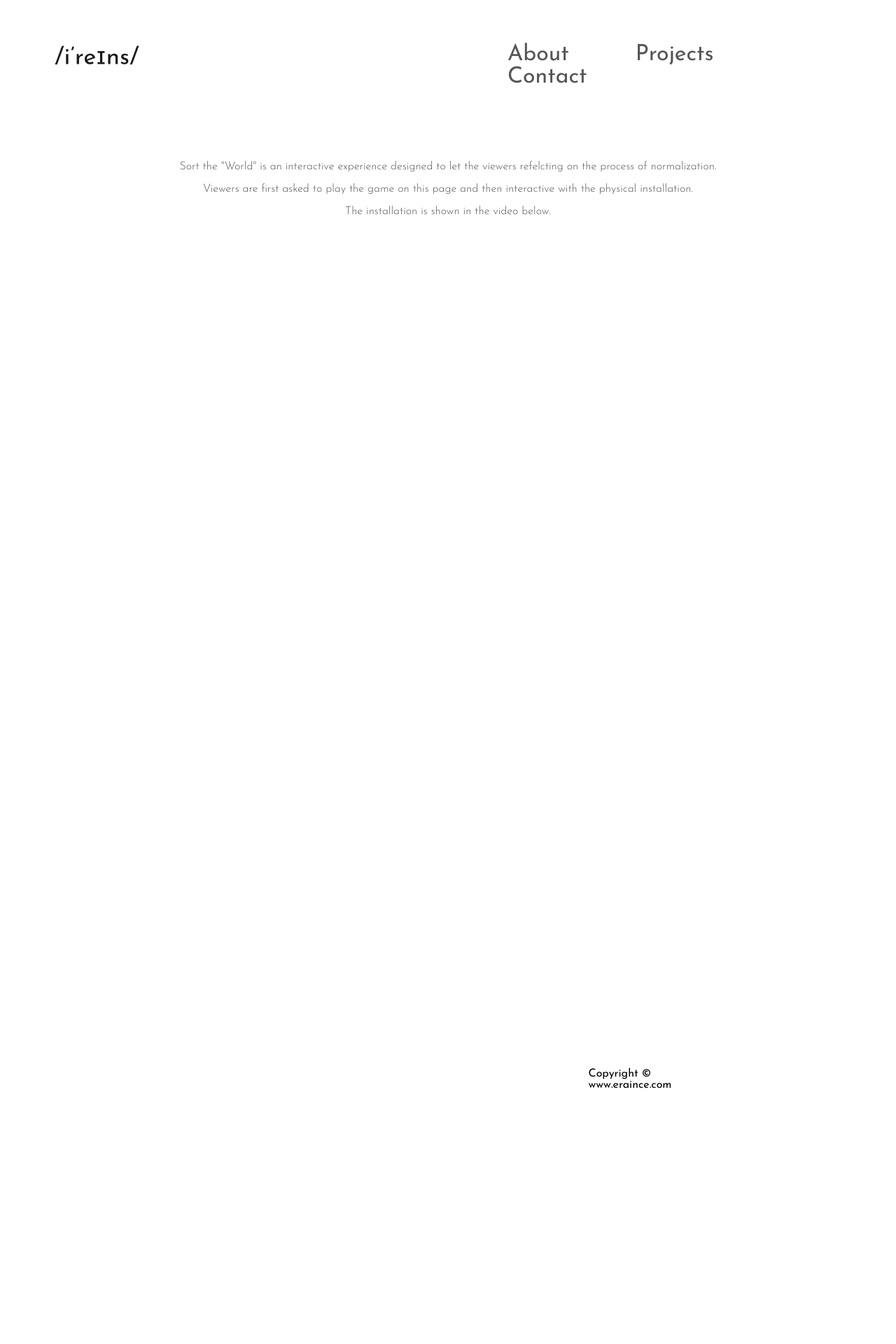
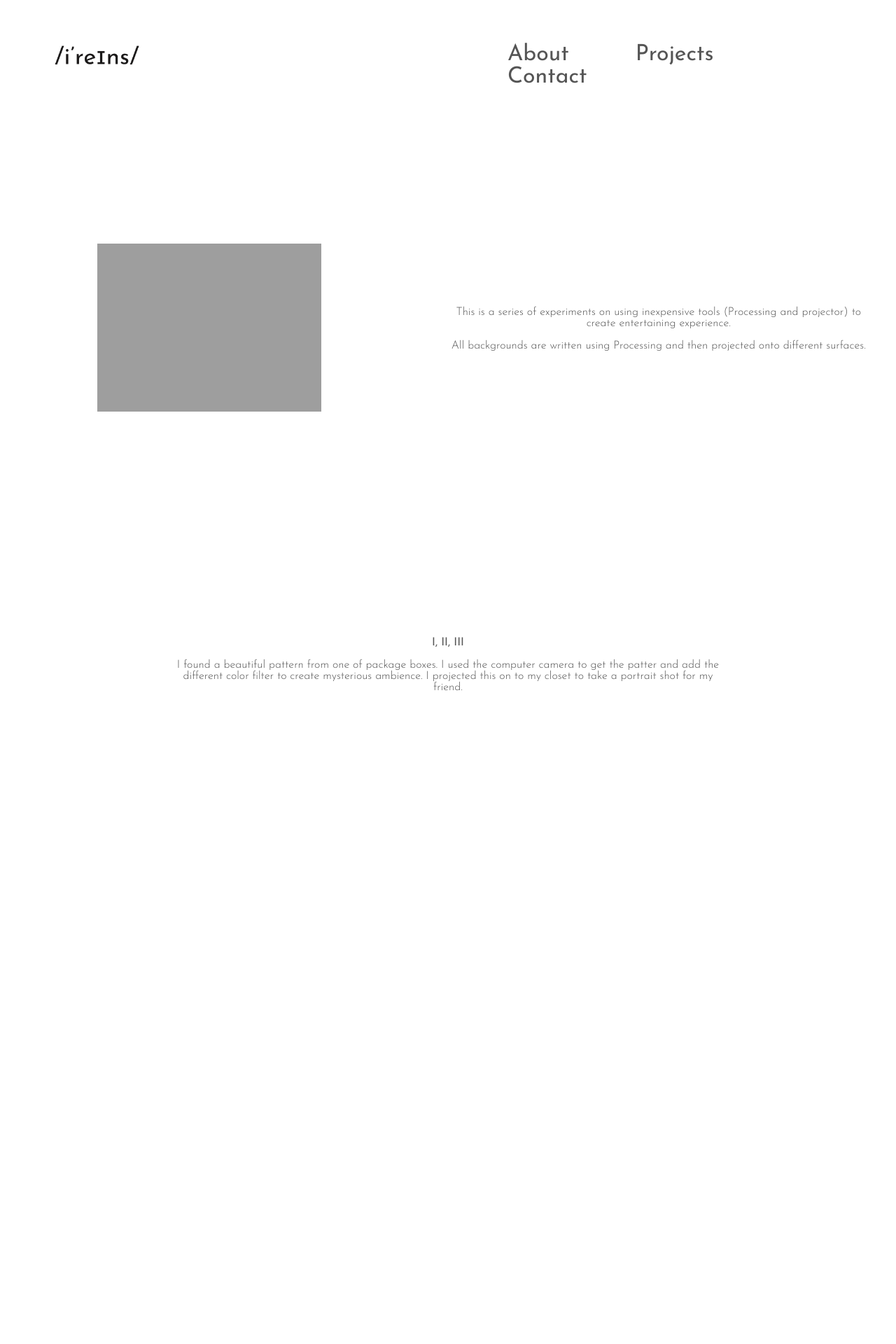
Before and after one commit to Eraince/personalWebsite, a PHP site: page /projector.html in a window 1280 px wide. Shown: the top 1920 px of the page at 70% size. Before the commit the page ends 1555 px from the top, so only its background shows below. Run offline with PHP 8.4, Linux system fonts and the light colour scheme; some libraries are stand-ins or nearby versions; grey boxes are pictures that could not be loaded.

Commit message:
projector.

```diff
--- a/projector.html
+++ b/projector.html
@@ -26,18 +26,33 @@
         <li class="dib"><a href="contact.html">Contact</a></li>
       </ul>
     </div>
+    <div id="star">
+      <img src="img/star.JPG" style="width:80%" />
+    </div>
 
     <div class="brief color-grey">
       <p>
-        Sort the "World" is an interactive experience designed to let the
-        viewers refelcting on the process of normalization.
+        This is a series of experiments on using inexpensive tools (Processing
+        and projector) to create entertaining experience.
       </p>
-
       <p>
-        Viewers are first asked to play the game on this page and then
-        interactive with the physical installation.
+        All backgrounds are written using Processing and then projected onto
+        different surfaces.
       </p>
-      <p>The installation is shown in the video below.</p>
+    </div>
+    <div id="project1" class="project">
+      <div class="para color-grey">
+        <p>
+          I, II, III
+        </p>
+        <p class="phrase">
+          I found a beautiful pattern from one of package boxes. I used the
+          computer camera to get the patter and add the different color filter
+          to create mysterious ambience. I projected this on to my closet to
+          take a portrait shot for my friend.
+        </p>
+      </div>
+      <div class="visul"></div>
     </div>
 
     <footer>Copyright &copy; www.eraince.com</footer>
--- a/style/projector.css
+++ b/style/projector.css
@@ -1,12 +1,56 @@
 body {
-  min-height: 200vh;
+  min-height: 400vh;
   grid-template-columns: 1fr 1fr 1fr 1fr 1fr 1fr;
-  grid-template-rows: 7% 15% 1fr 15% 1fr 7%;
+  grid-template-rows: 3.5% 20% 10% 1fr 7% 1fr 1fr 3.5%;
   grid-template-areas:
     "logo logo logo nav nav nav"
-    "brief brief brief brief brief brief"
-    "para1 para1 game game game game"
-    "data data data data data data"
+    "star star star brief brief brief"
+    ". pro1 pro1 pro1 pro1 ."
+    "public public public public public public"
+    "para2 para2 para2 para2 para2 para2"
     "video video video video video video"
+    "team team team team team team"
     ". . . . footer .";
 }
+
+#star {
+  grid-area: star;
+  align-self: center;
+  justify-self: center;
+}
+
+.project {
+  align-content: center;
+  align-items: center;
+  justify-content: center;
+}
+
+#project1 {
+  grid-area: pro1;
+}
+
+/* #para2 {
+  grid-area: para2;
+  align-self: center;
+  justify-self: center;
+  text-align: center;
+  font-weight: 300;
+} */
+
+/* #team {
+  grid-area: team;
+  align-self: center;
+  align-items: center;
+  justify-self: center;
+} */
+
+.phrase {
+  font-weight: 300;
+}
+
+.para {
+  align-self: center;
+  align-items: center;
+  text-align: center;
+  justify-self: center;
+}
```
Also changed, not shown: 1 other file.
